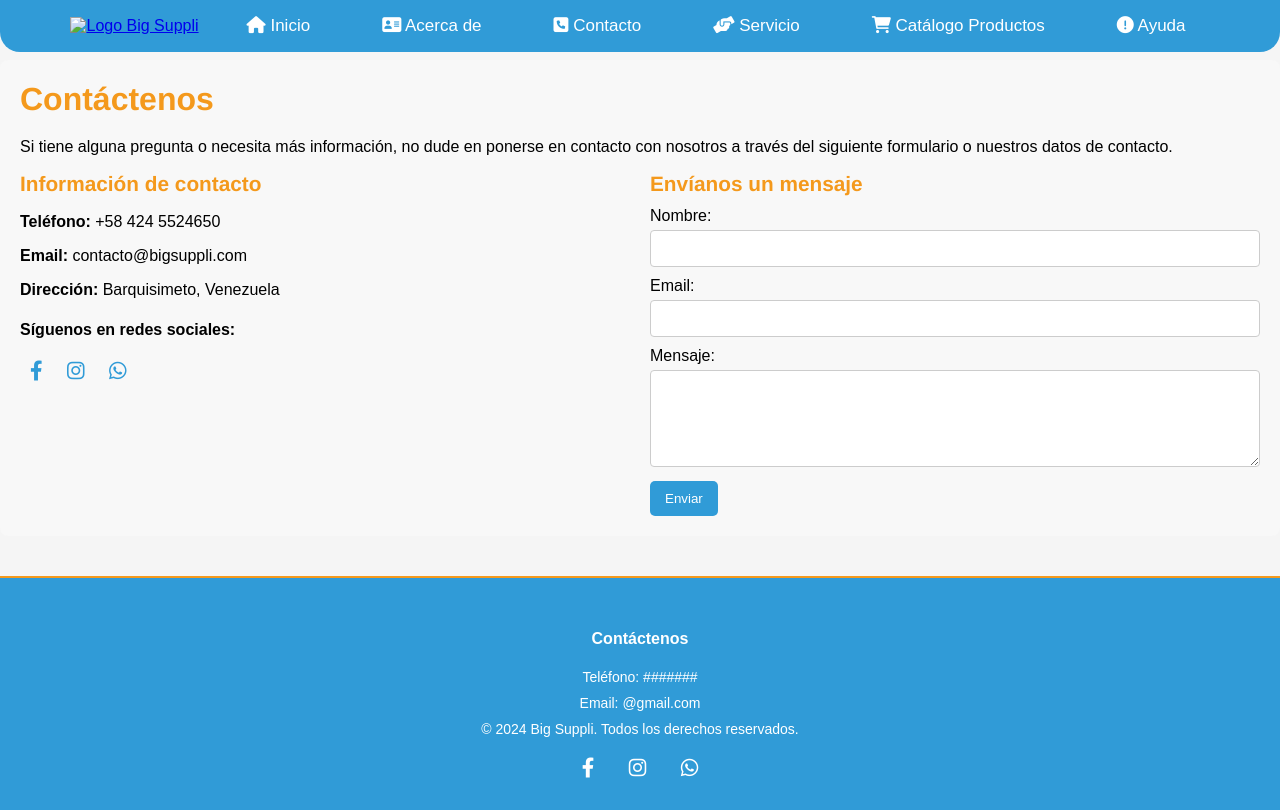
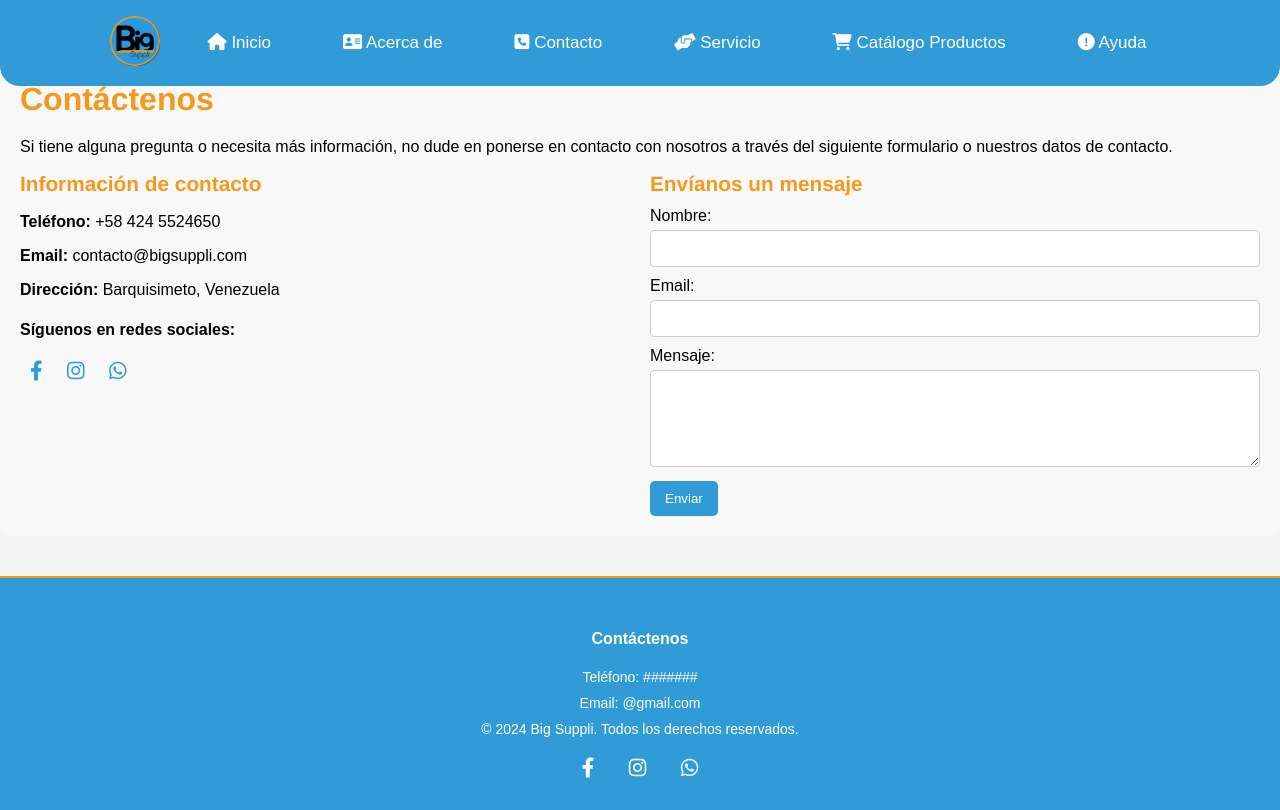
Before and after one commit to Nokx1z/BigSuppliSite, a plain HTML site: page pages/contacto.html in a window 1280 px wide. Drawn offline with Linux system fonts and the light colour scheme.

Commit message:
Navbar implementado en todas las secciones con correcciones 3

```diff
--- a/pages/contacto.html
+++ b/pages/contacto.html
@@ -4,18 +4,17 @@
     <meta charset="UTF-8" />
     <meta name="viewport" content="width=device-width, initial-scale=1.0" />
     <title>Big Suppli - Inicio</title>
-  <link rel="icon" href="assets/icons/favicon.ico" type="image/x-icon">
+    <link rel="icon" href="../assets/icons/favicon.ico" type="image/x-icon">
     <link rel="stylesheet" href="../assets/CSS/main.css" />
     <!-- Fuentes de Google para tipografía -->
     <link href="https://fonts.googleapis.com/css2?family=Roboto:wght@400;700&display=swap" rel="stylesheet">
     <link rel="stylesheet" href="https://cdnjs.cloudflare.com/ajax/libs/font-awesome/6.0.0-beta3/css/all.min.css">
   </head>
-
   <body>
     <header class="header">
       <nav class="navbar">
         <a href="index.html" class="navbar-logo" aria-label="Ir a la página de inicio">
-          <img src="assets/img/logo.webp" alt="Logo Big Suppli" />
+          <img src="../assets/img/logo.webp" alt="Logo Big Suppli" />
         </a>
 
         <input type="checkbox" id="menu-toggle" />
```
Also changed, not shown: pages/Ayuda.html (+2 -2 lines), pages/Historia.html (+2 -2 lines), pages/Vision.html (+2 -2 lines), pages/acerca.html (+2 -3 lines), pages/productos.html (+2 -2 lines), pages/servicio.html (+2 -3 lines). Lines whose indentation alone changed are shown as unchanged.
